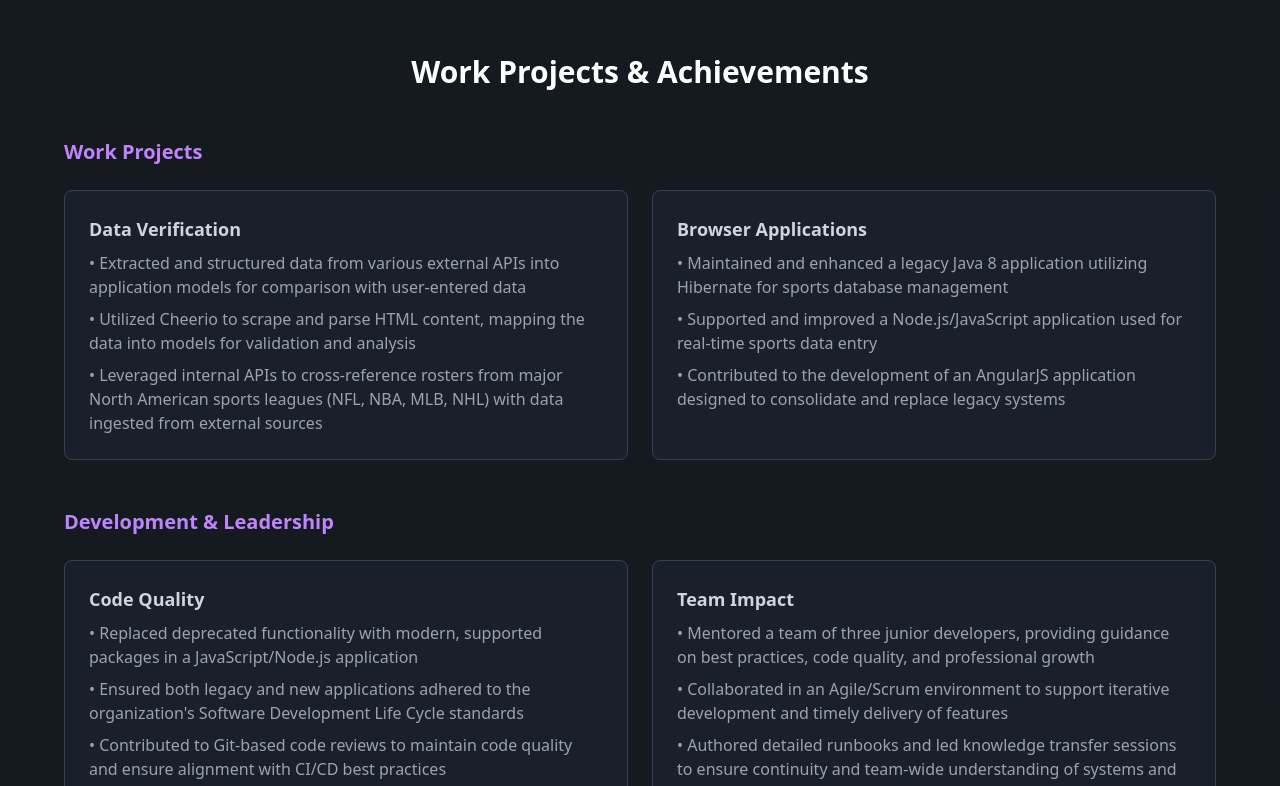
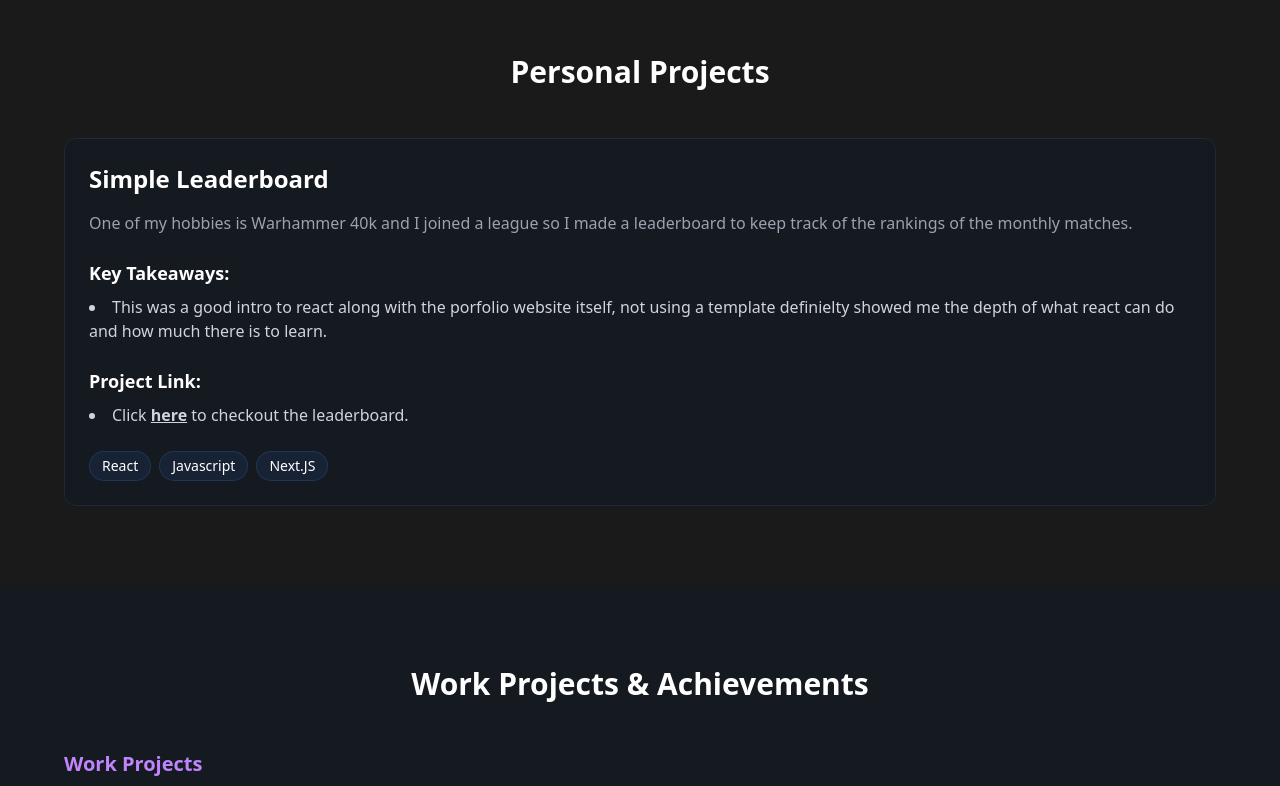
Before and after one commit to CalebMorrison/portfolio, a Next.js app: page / in a window 1280 px wide. Shown: the part 826-1612 px from the top of the page. Built offline with nearby package versions, Linux system fonts and the light colour scheme.

Commit message:
re-adding personal projects

```diff
--- a/app/components/PersonalProjects.tsx
+++ b/app/components/PersonalProjects.tsx
@@ -13,12 +13,12 @@ export default function SystemArchitecture() {
 				<div className="grid grid-cols-1 gap-8">
 					{[
 						{
-							title: 'Example',
-							description: 'Example Description',
+							title: 'Simple Leaderboard',
+							description: 'One of my hobbies is Warhammer 40k and I joined a league so I made a leaderboard to keep track of the rankings of the monthly matches.',
 							details: [
-								'Working on this part',
+								'This was a good intro to react along with the porfolio website itself, not using a template definielty showed me the depth of what react can do and how much there is to learn.',
 							],
-							tech: ['React', 'Typescript', 'Next.JS'],
+							tech: ['React', 'Javascript', 'Next.JS'],
 						},
 					].map((project, index) => (
 						<motion.div
@@ -32,11 +32,17 @@ export default function SystemArchitecture() {
 							<h3 className="text-2xl font-bold mb-4">{project.title}</h3>
 							<p className="text-gray-400 mb-6">{project.description}</p>
 							<div className="mb-6">
-								<h4 className="text-lg font-semibold mb-2">Key Achievements:</h4>
+								<h4 className="text-lg font-semibold mb-2">Key Takeaways:</h4>
 								<ul className="list-disc list-inside space-y-2 text-gray-300">
 									{project.details.map((detail, i) => (
 										<li key={i}>{detail}</li>
 									))}
+								</ul>
+							</div>
+							<div className="mb-6">
+								<h4 className="text-lg font-semibold mb-2">Project Link:</h4>
+								<ul className="list-disc list-inside space-y-2 text-gray-300">
+									<li>Click <a href="https://40kleaderboard.vercel.app"><b><u>here</u></b></a> to checkout the leaderboard.</li>
 								</ul>
 							</div>
 							<div className="flex flex-wrap gap-2">
--- a/app/page.tsx
+++ b/app/page.tsx
@@ -1,7 +1,7 @@
 'use client';
 
 import HeroSection from './components/HeroSection';
-//import PersonalProjects from './components/PersonalProjects';
+import PersonalProjects from './components/PersonalProjects';
 import WorkProjectsAchievements from './components/WorkProjectsAchievements';
 import ContactSection from './components/ContactSection';
 
@@ -10,6 +10,7 @@ export default function softwareDeveloperPortfolio() {
 		//re-add personalProgects when something completed <PersonalProjects />
 		<main className="min-h-screen bg-[#1A1A1A] text-white overflow-x-hidden">
 			<HeroSection />
+			<PersonalProjects />
 			<WorkProjectsAchievements />
 			<ContactSection />
 		</main>
```
